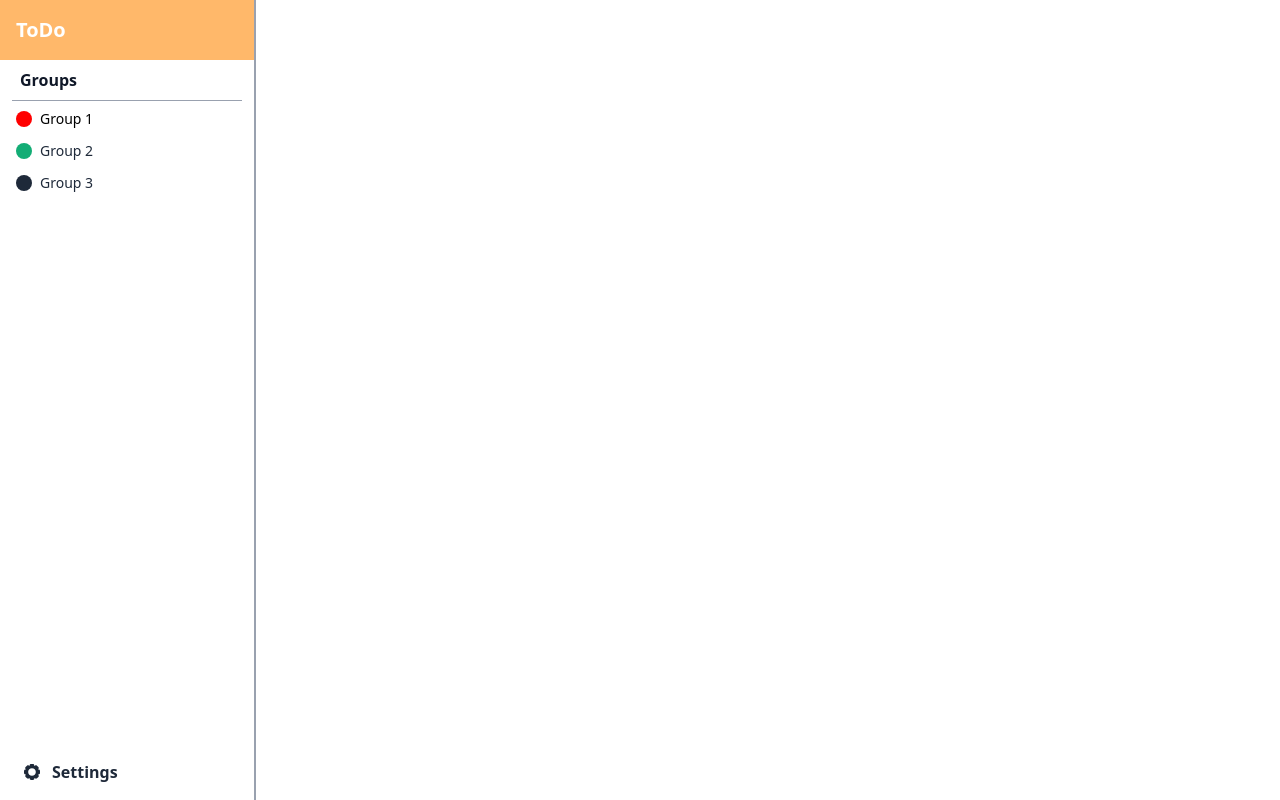
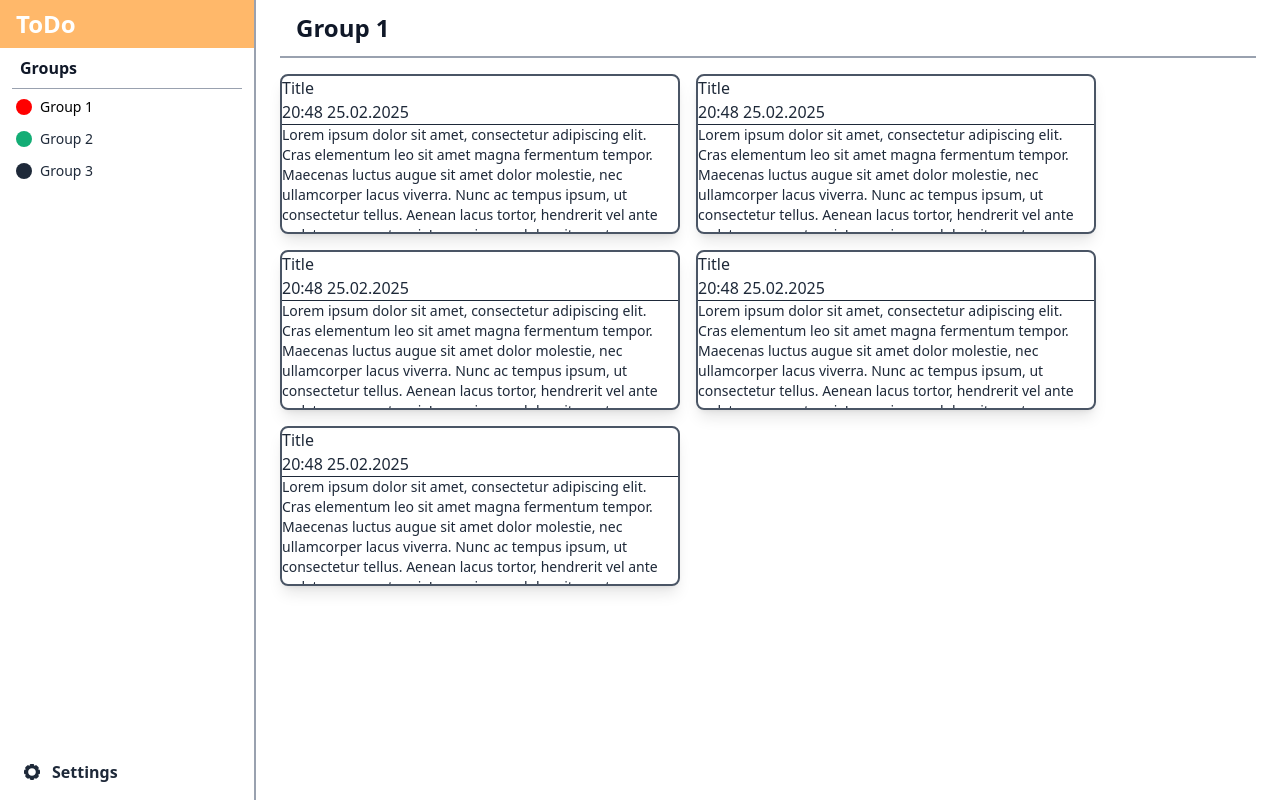
Before and after one commit to 23vbq/todo-vue-rails, a Vue app in the folder todo_frontend/: page / in a window 1280 px wide. Built offline with nearby package versions, Linux system fonts and the light colour scheme.

Commit message:
writing main view and card components

```diff
--- a/todo_frontend/src/App.vue
+++ b/todo_frontend/src/App.vue
@@ -1,11 +1,13 @@
 <script setup>
 import NavBar from './components/navigation/NavBar.vue';
+import MainView from './components/main/MainView.vue';
 </script>
 
 <template>
   <nav>
     <NavBar></NavBar>
   </nav>
-  <main>
+  <main class="w-full">
+    <MainView></MainView>
   </main>
 </template>
--- a/todo_frontend/src/assets/main.css
+++ b/todo_frontend/src/assets/main.css
@@ -3,9 +3,10 @@
 
 #app {
   @apply flex;
-  @apply w-full;
+  @apply w-screen;
   @apply h-screen;
   @apply m-0;
   @apply text-gray-800;
   @apply select-none;
+  @apply overflow-hidden;
 }
--- /dev/null
+++ b/todo_frontend/src/components/main/Header.vue
@@ -0,0 +1,14 @@
+<script setup>
+defineProps({
+    groupName: {
+        type: String,
+        required: true,
+    }
+})
+</script>
+
+<template>
+    <header class="w-full px-4 py-3 text-2xl text-gray-900 font-semibold border-b-2 border-gray-400">
+        {{ groupName }}
+    </header>
+</template>
--- /dev/null
+++ b/todo_frontend/src/components/main/MainView.vue
@@ -0,0 +1,32 @@
+<script setup>
+import Header from './Header.vue';
+import Card from '../todo/Card.vue';
+</script>
+<template>
+    <div class="flex flex-col w-full h-full px-6">
+        <Header group-name="Group 1"></Header>
+
+        <div class="flex flex-wrap content-start gap-4 w-full flex-1 py-4">
+            <Card title="Title" date="20:48 25.02.2025">
+                Lorem ipsum dolor sit amet, consectetur adipiscing elit. Cras elementum leo sit amet magna fermentum tempor. Maecenas luctus augue sit amet dolor molestie, nec ullamcorper lacus viverra. Nunc ac tempus ipsum, ut consectetur tellus. Aenean lacus tortor, hendrerit vel ante sed, tempor porta mi.
+                Lorem ipsum dolor sit amet, consectetur adipiscing elit. Cras elementum leo sit amet magna fermentum tempor. Maecenas luctus augue sit amet dolor molestie, nec ullamcorper lacus viverra. Nunc ac tempus ipsum, ut consectetur tellus. Aenean lacus tortor, hendrerit vel ante sed, tempor porta mi.
+            </Card>
+            <Card title="Title" date="20:48 25.02.2025">
+                Lorem ipsum dolor sit amet, consectetur adipiscing elit. Cras elementum leo sit amet magna fermentum tempor. Maecenas luctus augue sit amet dolor molestie, nec ullamcorper lacus viverra. Nunc ac tempus ipsum, ut consectetur tellus. Aenean lacus tortor, hendrerit vel ante sed, tempor porta mi.
+                Lorem ipsum dolor sit amet, consectetur adipiscing elit. Cras elementum leo sit amet magna fermentum tempor. Maecenas luctus augue sit amet dolor molestie, nec ullamcorper lacus viverra. Nunc ac tempus ipsum, ut consectetur tellus. Aenean lacus tortor, hendrerit vel ante sed, tempor porta mi.
+            </Card>
+            <Card title="Title" date="20:48 25.02.2025">
+                Lorem ipsum dolor sit amet, consectetur adipiscing elit. Cras elementum leo sit amet magna fermentum tempor. Maecenas luctus augue sit amet dolor molestie, nec ullamcorper lacus viverra. Nunc ac tempus ipsum, ut consectetur tellus. Aenean lacus tortor, hendrerit vel ante sed, tempor porta mi.
+                Lorem ipsum dolor sit amet, consectetur adipiscing elit. Cras elementum leo sit amet magna fermentum tempor. Maecenas luctus augue sit amet dolor molestie, nec ullamcorper lacus viverra. Nunc ac tempus ipsum, ut consectetur tellus. Aenean lacus tortor, hendrerit vel ante sed, tempor porta mi.
+            </Card>
+            <Card title="Title" date="20:48 25.02.2025">
+                Lorem ipsum dolor sit amet, consectetur adipiscing elit. Cras elementum leo sit amet magna fermentum tempor. Maecenas luctus augue sit amet dolor molestie, nec ullamcorper lacus viverra. Nunc ac tempus ipsum, ut consectetur tellus. Aenean lacus tortor, hendrerit vel ante sed, tempor porta mi.
+                Lorem ipsum dolor sit amet, consectetur adipiscing elit. Cras elementum leo sit amet magna fermentum tempor. Maecenas luctus augue sit amet dolor molestie, nec ullamcorper lacus viverra. Nunc ac tempus ipsum, ut consectetur tellus. Aenean lacus tortor, hendrerit vel ante sed, tempor porta mi.
+            </Card>
+            <Card title="Title" date="20:48 25.02.2025">
+                Lorem ipsum dolor sit amet, consectetur adipiscing elit. Cras elementum leo sit amet magna fermentum tempor. Maecenas luctus augue sit amet dolor molestie, nec ullamcorper lacus viverra. Nunc ac tempus ipsum, ut consectetur tellus. Aenean lacus tortor, hendrerit vel ante sed, tempor porta mi.
+                Lorem ipsum dolor sit amet, consectetur adipiscing elit. Cras elementum leo sit amet magna fermentum tempor. Maecenas luctus augue sit amet dolor molestie, nec ullamcorper lacus viverra. Nunc ac tempus ipsum, ut consectetur tellus. Aenean lacus tortor, hendrerit vel ante sed, tempor porta mi.
+            </Card>
+        </div>
+    </div>
+</template>
--- a/todo_frontend/src/components/navigation/NavBar.vue
+++ b/todo_frontend/src/components/navigation/NavBar.vue
@@ -6,7 +6,7 @@ import Group from './Group.vue';
 
 <template>
   <div class="flex flex-col w-3xs min-h-screen border-r-2 border-gray-400">
-    <header class="p-4 bg-orange-300 text-white text-xl font-bold">
+    <header class="px-4 py-2 bg-orange-300 text-white text-2xl font-bold">
       ToDo
     </header>
 
--- /dev/null
+++ b/todo_frontend/src/components/todo/Card.vue
@@ -0,0 +1,23 @@
+<script setup>
+defineProps({
+    title: {
+        type: String,
+        required: true,
+    },
+    date: {
+        type: Date,
+        required: true,
+    },
+})
+</script>
+
+<template>
+    <div class="w-100 h-40 flex flex-col border-2 border-gray-600 rounded-lg shadow-lg">
+        <h1>{{ title }}</h1>
+        <span>{{ date }}</span>
+        <hr>
+        <div class="h-full text-sm truncate whitespace-normal">
+            <slot></slot>
+        </div>
+    </div>
+</template>
```
